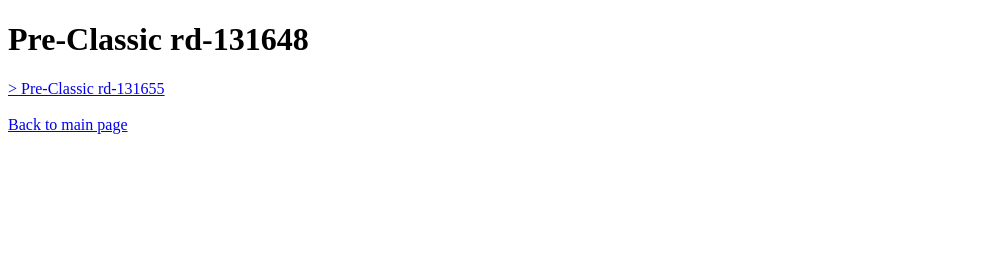
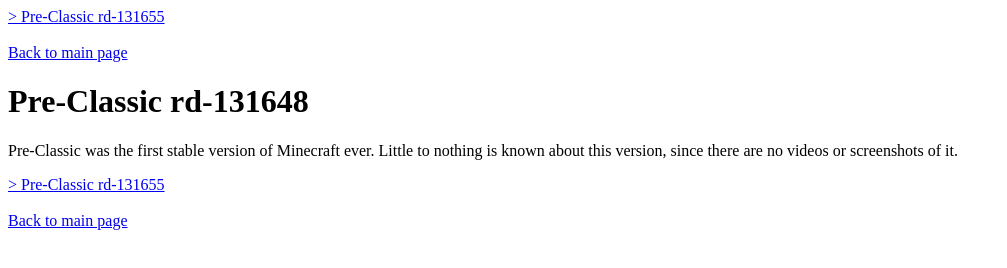
Before and after one commit to SpectralPixel/IT-Website-2023, a plain HTML site: page Page/versions/preclassic/pc-rd-131648.html in a window 1280 px wide. Shown: the whole page, without its empty margins (0-1007 px from the left). Drawn offline with Linux system fonts and the light colour scheme; files that its build step writes are made by us from their sources; files whose address does not match are found by name.

Commit message:
pc-rd-131649 completed & navbar at top and bottom

```diff
--- a/Page/versions/preclassic/pc-rd-131648.html
+++ b/Page/versions/preclassic/pc-rd-131648.html
@@ -11,7 +11,15 @@
 <body>
     <script src="script.js"></script>
 
+    <a href="pc-rd-131655.html">&gt; Pre-Classic rd-131655</a><br>
+    <br> <!--  &gt; == >     &lt; == <     &amp; == &  -->
+    <a href="../../index.html">Back to main page</a><br>
+
     <h1>Pre-Classic rd-131648</h1>
+
+    <p>
+        Pre-Classic was the first stable version of Minecraft ever. Little to nothing is known about this version, since there are no videos or screenshots of it.
+    </p>
 
     <a href="pc-rd-131655.html">&gt; Pre-Classic rd-131655</a><br>
     <br> <!--  &gt; == >     &lt; == <     &amp; == &  -->
```
Also changed, not shown: Page/index.html (+1 -1 lines), Page/versions/preclassic/pc-rd-131655.html (+5 -0 lines).
